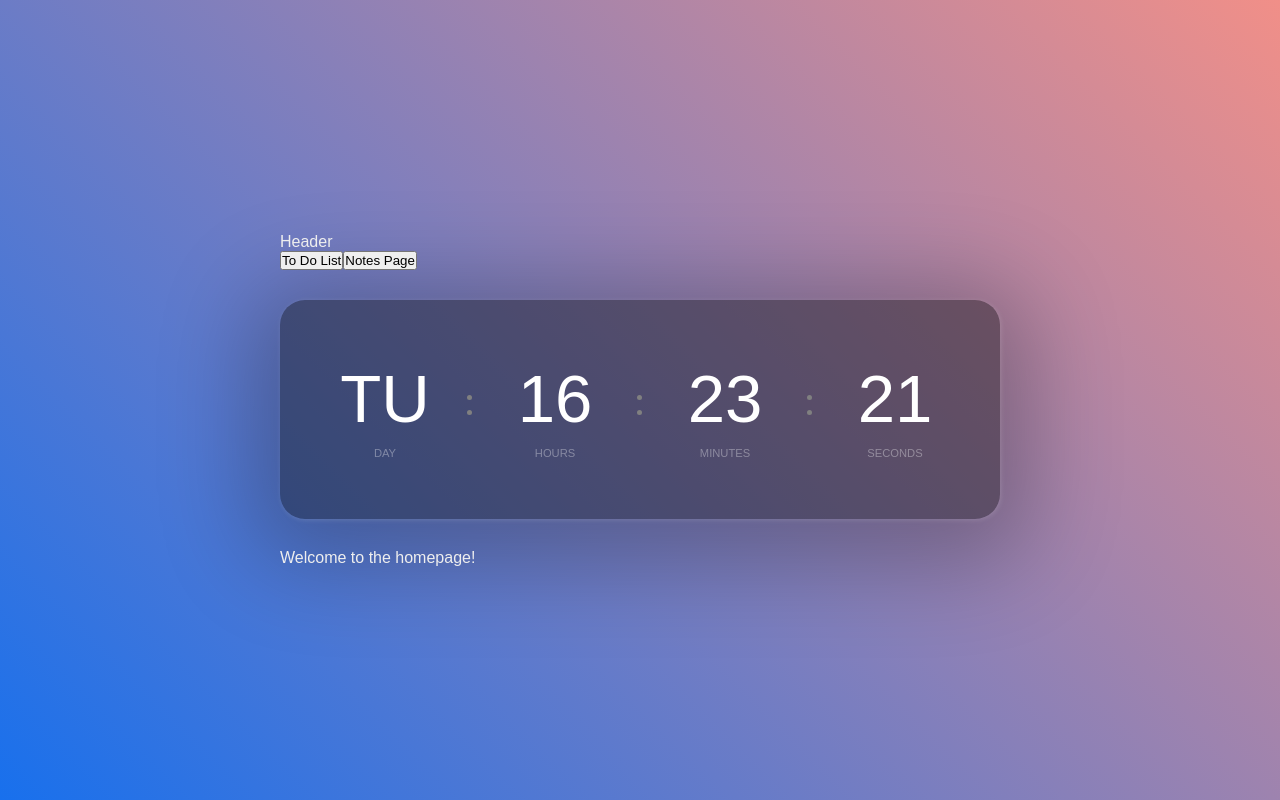
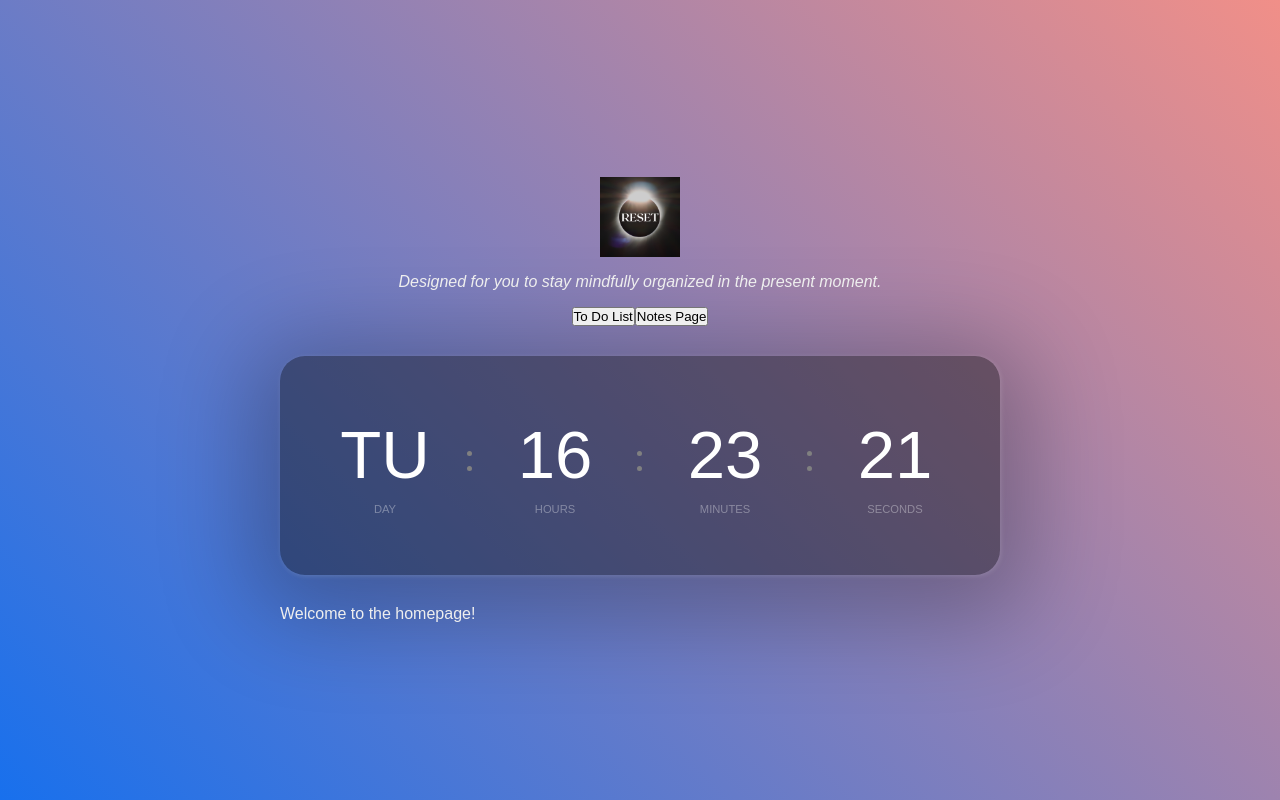
Before and after one commit to hlai52/hester-productivity-app, a React (Create React App) app in the folder client/: page /home in a window 1280 px wide. Built offline with nearby package versions, Linux system fonts and the light colour scheme.

Commit message:
Setting up header with styling

```diff
--- a/client/src/components/header/header.js
+++ b/client/src/components/header/header.js
@@ -1,16 +1,34 @@
 import React from "react";
 import { BrowserRouter as Router, Link } from "react-router-dom";
+
+import logo from "../../Assets/Images/logo2.png";
+import "./header.scss";
 
 const header = () => {
   return (
     <>
-      <p>Header</p>
+      <div className="header">
+        <div className="header__logo-container">
+          <img className="header__logo" alt="logo of a moon" src={logo}></img>
+        </div>
+        <div className="header__mvp-box">
+          <p className="header__mvp">
+            Designed for you to stay mindfully organized in the present moment.
+          </p>
+        </div>
+        <div className="header__btn-container">
+          <div className="header__todolist-btn">
             <Link to="/todolist">
               <button>To Do List</button>
             </Link>
+          </div>
+          <div className="header__notes-btn">
             <Link to="/notes">
               <button>Notes Page</button>
             </Link>
+          </div>
+        </div>
+      </div>
     </>
   );
 };
--- /dev/null
+++ b/client/src/components/header/header.scss
@@ -0,0 +1,30 @@
+.header {
+  &__logo-container {
+    display: flex;
+    justify-content: center;
+    align-items: center;
+  }
+  &__logo {
+    width: 5rem;
+    height: 5rem;
+  }
+  &__mvp {
+    display: flex;
+    font-style: italic;
+    justify-content: center;
+    align-items: center;
+    padding-top: 1rem;
+  }
+  &__mvp-box {
+    display: flex;
+    flex-direction: column;
+  }
+
+  &__btn-container {
+    padding-top: 1rem;
+    display: flex;
+    flex-direction: row;
+    justify-content: center;
+    align-items: center;
+  }
+}
```
Also changed, not shown: client/src/Assets/Images/logo2.png (added), client/src/Assets/Images/resetlogo.jpeg (added). Lines whose indentation alone changed are shown as unchanged.
